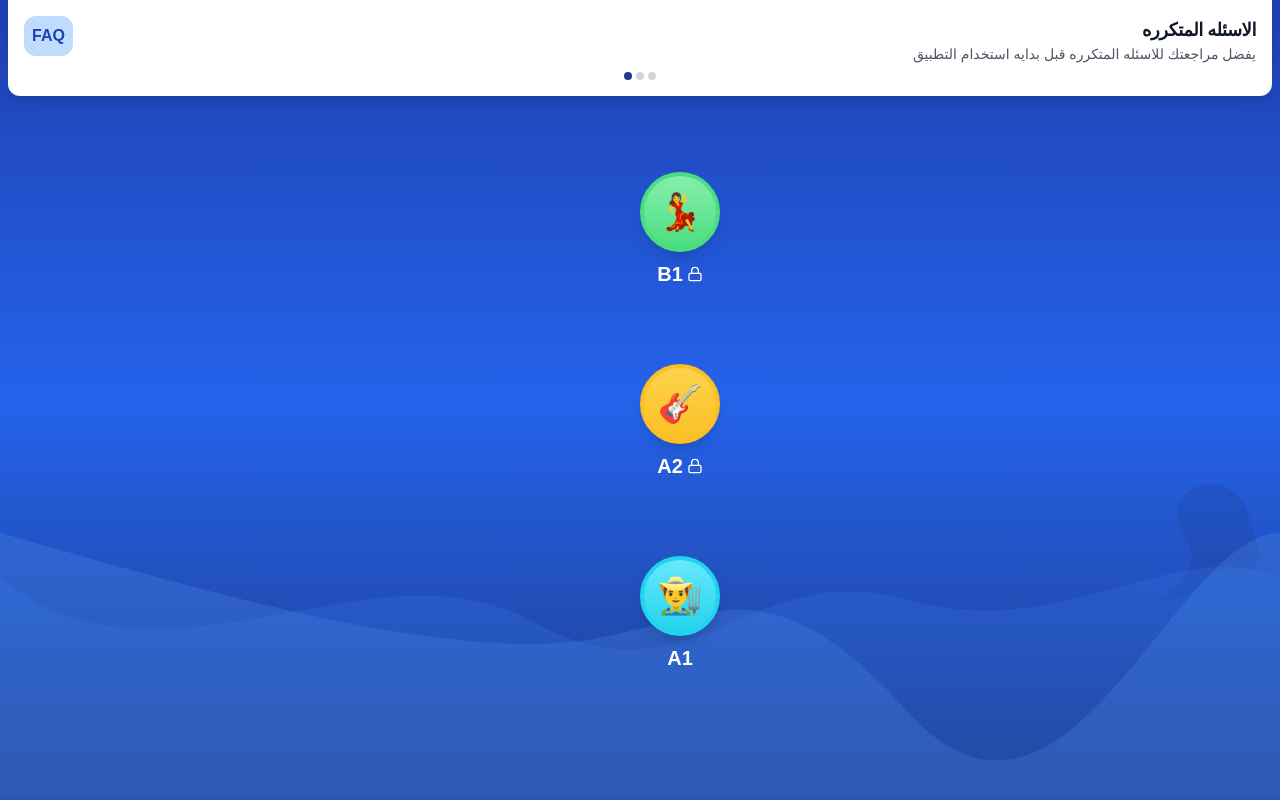
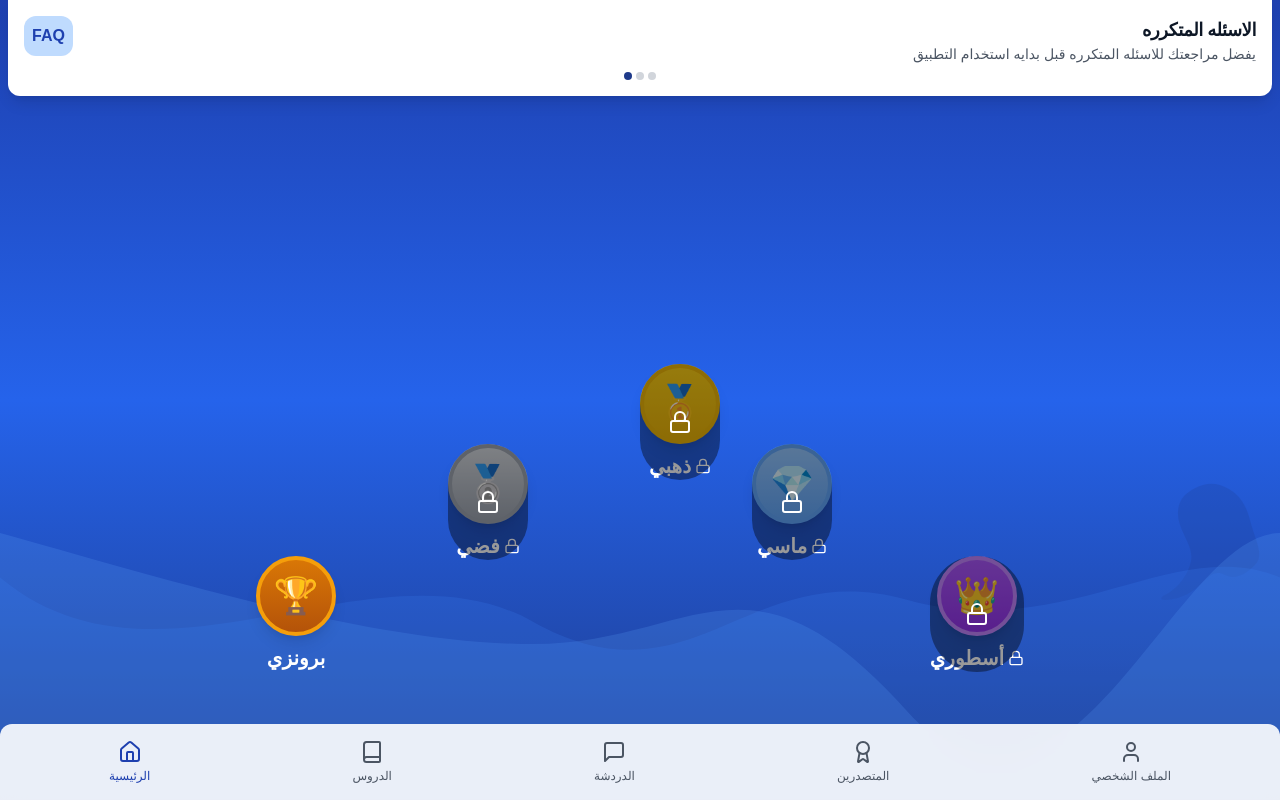
Before and after one commit to Muwaffaq77/smartplay-learnhub, a React (Vite) app: page /dashboard in a window 1280 px wide. Built offline with nearby package versions, Linux system fonts and the light colour scheme.

Commit message:
Refactor dashboard page
- Implement bottom navigation bar.
- Update level names and appearance.

```diff
--- a/src/pages/Dashboard.tsx
+++ b/src/pages/Dashboard.tsx
@@ -1,40 +1,57 @@
 
 import { motion } from "framer-motion";
-import PageLayout from "@/components/layout/PageLayout";
-import { Lock } from "lucide-react";
+import { useNavigate } from "react-router-dom";
 import { Card } from "@/components/ui/card";
-import { useNavigate } from "react-router-dom";
+import { Lock, Home, User, Book, Award, MessageSquare } from "lucide-react";
 
 const Dashboard = () => {
   const navigate = useNavigate();
 
   const levels = [
     {
-      id: "A1",
-      name: "A1",
-      color: "from-cyan-300 to-cyan-400",
-      borderColor: "border-cyan-400",
-      icon: "👨‍🌾",
+      id: "bronze",
+      name: "برونزي",
+      color: "from-amber-600 to-amber-700",
+      borderColor: "border-amber-500",
+      icon: "🏆",
       locked: false,
-      position: "bottom-32",
+      position: "bottom-32 left-[20%]",
     },
     {
-      id: "A2",
-      name: "A2",
-      color: "from-amber-300 to-amber-400",
-      borderColor: "border-amber-400",
-      icon: "🎸",
+      id: "silver",
+      name: "فضي",
+      color: "from-gray-300 to-gray-400",
+      borderColor: "border-gray-400",
+      icon: "🥈",
       locked: true,
-      position: "bottom-80",
+      position: "bottom-60 left-[35%]",
     },
     {
-      id: "B1",
-      name: "B1",
-      color: "from-green-300 to-green-400",
-      borderColor: "border-green-400",
-      icon: "💃",
+      id: "gold",
+      name: "ذهبي",
+      color: "from-yellow-400 to-yellow-500",
+      borderColor: "border-yellow-500",
+      icon: "🥇",
       locked: true,
-      position: "bottom-[32rem]",
+      position: "bottom-80 left-1/2 -translate-x-1/2",
+    },
+    {
+      id: "diamond",
+      name: "ماسي",
+      color: "from-blue-300 to-blue-400",
+      borderColor: "border-blue-400",
+      icon: "💎",
+      locked: true,
+      position: "bottom-60 right-[35%]",
+    },
+    {
+      id: "legendary",
+      name: "أسطوري",
+      color: "from-purple-500 to-purple-600",
+      borderColor: "border-purple-400",
+      icon: "👑",
+      locked: true,
+      position: "bottom-32 right-[20%]",
     },
   ];
 
@@ -62,7 +79,7 @@ const Dashboard = () => {
         </div>
       </div>
 
-      {/* Background Decorative Shape (Deer Silhouette) */}
+      {/* Background Decorative Shape */}
       <div className="absolute bottom-1/4 right-5 text-blue-900 opacity-20">
         <svg width="100" height="120" viewBox="0 0 100 120" className="fill-current">
           <path d="M90,40 C85,20 75,10 60,5 C45,0 30,10 25,15 C20,20 15,30 20,45 C25,60 35,70 30,85 C25,100 15,110 5,115 C0,117 0,120 5,120 C15,120 30,115 40,105 C50,95 55,90 65,95 C75,100 85,95 95,85 C105,75 95,60 90,40 Z" />
@@ -86,7 +103,7 @@ const Dashboard = () => {
         {levels.map((level, index) => (
           <motion.div
             key={level.id}
-            className={`absolute left-1/2 ${level.position} -translate-x-1/2`}
+            className={`absolute ${level.position}`}
             initial={{ opacity: 0, y: 20 }}
             animate={{ opacity: 1, y: 0 }}
             transition={{ delay: index * 0.2, duration: 0.5 }}
@@ -99,6 +116,11 @@ const Dashboard = () => {
                 onClick={() => !level.locked && navigate(`/levels/${level.id}`)}
               >
                 <span>{level.icon}</span>
+                {level.locked && (
+                  <div className="absolute inset-0 rounded-full bg-black bg-opacity-40 flex items-center justify-center">
+                    <Lock size={24} className="text-white" />
+                  </div>
+                )}
               </div>
 
               <div className="mt-2 flex items-center gap-1 text-white font-bold text-xl">
@@ -109,6 +131,36 @@ const Dashboard = () => {
           </motion.div>
         ))}
       </div>
+
+      {/* Bottom Navigation Bar */}
+      <div className="fixed bottom-0 left-0 right-0 bg-white bg-opacity-90 backdrop-blur-md shadow-lg rounded-t-xl">
+        <div className="flex justify-around items-center p-2">
+          <button onClick={() => navigate('/dashboard')} className="flex flex-col items-center p-2 text-blue-800">
+            <Home size={24} />
+            <span className="text-xs mt-1">الرئيسية</span>
+          </button>
+
+          <button onClick={() => navigate('/levels')} className="flex flex-col items-center p-2 text-gray-600">
+            <Book size={24} />
+            <span className="text-xs mt-1">الدروس</span>
+          </button>
+
+          <button onClick={() => navigate('/chat')} className="flex flex-col items-center p-2 text-gray-600">
+            <MessageSquare size={24} />
+            <span className="text-xs mt-1">الدردشة</span>
+          </button>
+
+          <button onClick={() => navigate('/leaderboard')} className="flex flex-col items-center p-2 text-gray-600">
+            <Award size={24} />
+            <span className="text-xs mt-1">المتصدرين</span>
+          </button>
+
+          <button onClick={() => navigate('/profile')} className="flex flex-col items-center p-2 text-gray-600">
+            <User size={24} />
+            <span className="text-xs mt-1">الملف الشخصي</span>
+          </button>
+        </div>
+      </div>
     </div>
   );
 };
```
